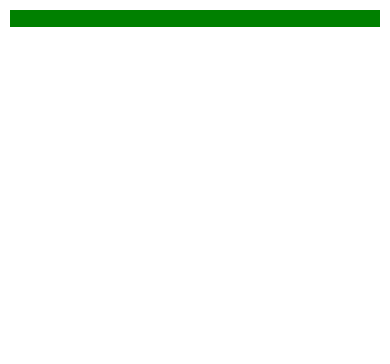
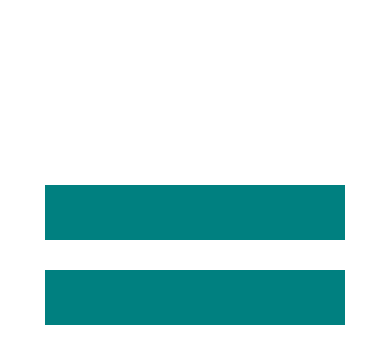
Before and after one commit to martijnlammers/LYFTUP, a React Native app in the folder LYFTUP-src/: screen / in a window 390 px wide. Shown: the top 364 px of the page. Built offline with nearby package versions, Linux system fonts and the light colour scheme.

Commit message:
feat: centered a div. 🥰

```diff
--- a/LYFTUP-src/Components/InputField.tsx
+++ b/LYFTUP-src/Components/InputField.tsx
@@ -4,33 +4,33 @@ import { StyleSheet, TextInput, View, Text } from "react-native"
 
 export function InputField() {
     const [text, setText] = useState('');
-
-
-
     return (
         <>
-
-            <View style={{ padding: 10 }}>
-                <TextInput
-                    style={style.inputField}
-                    onChangeText={newText => setText(newText)}
-                    defaultValue={text}
-                />
-                <Text>{text}</Text>
-            </View>
+            <TextInput
+                style={style.inputField}
+                onChangeText={newText => setText(newText)}
+                defaultValue={text}
+            />
+            {/* <Text>{text}</Text> */}
         </>
     );
 }
 
 const style = StyleSheet.create({
     red: {
-        padding: 10,
-        fontSize: 42,
+        padding: 50,
+        fontSize: 100,
         color: "red"
     },
 
     inputField: {
+        marginTop: 15,
+        marginBottom: 15,
+        height: 55,
+        width: 300,
+        fontSize:26,
+        textAlign:'center',
         color: "white",
-        backgroundColor: "green"
+        backgroundColor: "teal"
     }
 })
--- a/LYFTUP-src/Pages/Login.tsx
+++ b/LYFTUP-src/Pages/Login.tsx
@@ -1,11 +1,13 @@
 import { InputField } from '../Components/InputField';
+import { View } from 'react-native';
 
 export function Login() {
     return (
         <>
-            <div>
+            <View style={{ top:'100%', justifyContent:'center', alignItems:'center'}}>
                 <InputField />
-            </div>
+                <InputField />
+            </View>
         </>
     )
 }
```
